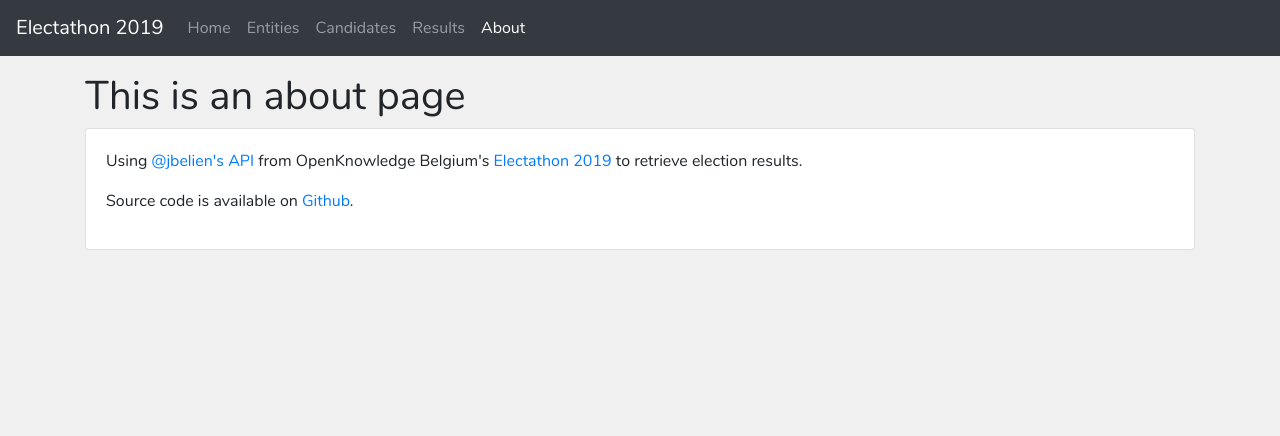
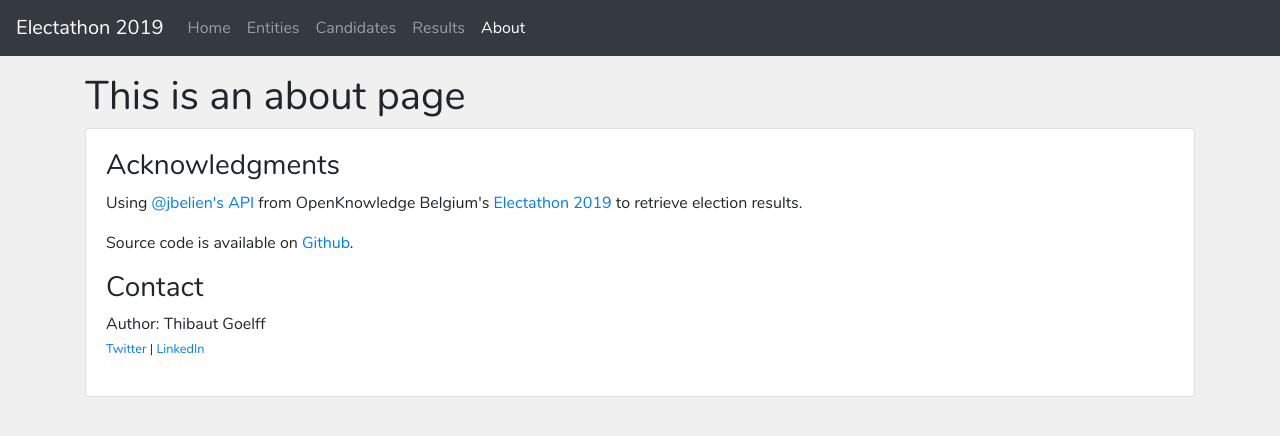
Before and after one commit to Thib-G/electathon19-app, a Vue app: page /#/about in a window 1280 px wide. Shown: the top 436 px of the page. Built offline with nearby package versions, Linux system fonts and the light colour scheme.

Commit message:
Add attribution

```diff
--- a/src/views/About.vue
+++ b/src/views/About.vue
@@ -2,6 +2,7 @@
   <div class="about">
     <h1>This is an about page</h1>
     <b-card>
+      <h3>Acknowledgments</h3>
       <p>Using
         <a href="https://github.com/jbelien/elections-be-api" target="_blank">@jbelien's API</a>
         from OpenKnowledge Belgium's
@@ -9,6 +10,10 @@
         to retrieve election results.</p>
       <p>Source code is available on
         <a href="https://github.com/Thib-G/electathon19-app/" target="_blank">Github</a>.</p>
+      <h3>Contact</h3>
+      <p>Author: Thibaut Goelff<br />
+        <small><a href="https://twitter.com/tgoelff" target="_blank">Twitter</a>
+        | <a href="https://www.linkedin.com/in/thibautgoelff/" target="_blank">LinkedIn</a></small></p>
     </b-card>
   </div>
 </template>
--- a/src/views/Home.vue
+++ b/src/views/Home.vue
@@ -2,7 +2,7 @@
   <div class="home">
     <h1>Welcome to Electathon 2019</h1>
     <b-card>
-      <h2>Playing with elections 2019 open data</h2>
+      <h2>Playing with Belgian elections 2019 open data</h2>
       <ul>
         <li v-for="r in $router.options.routes" :key="r.name">
           <router-link :to="r.path">{{ r.meta.longName }}</router-link>
@@ -17,7 +17,6 @@
       <h3>Source code</h3>
       <p>Source code is available on
         <a href="https://github.com/Thib-G/electathon19-app" target="_blank">Github</a>.</p>
-      <p>Contact: Thibaut Goelff <a href="https://twitter.com/tgoelff" target="_blank">@tgoelff</a>.</p>
     </b-card>
   </div>
 </template>
```
